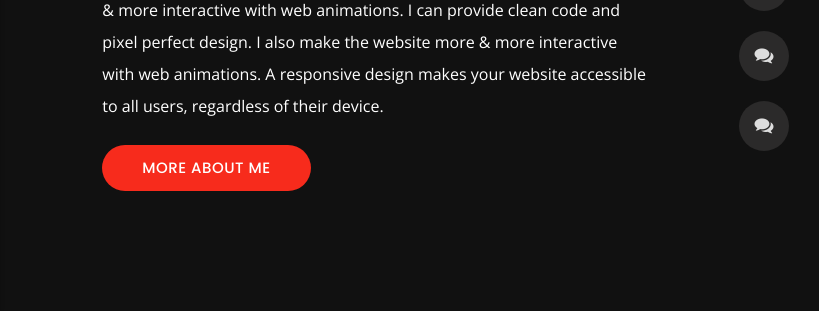
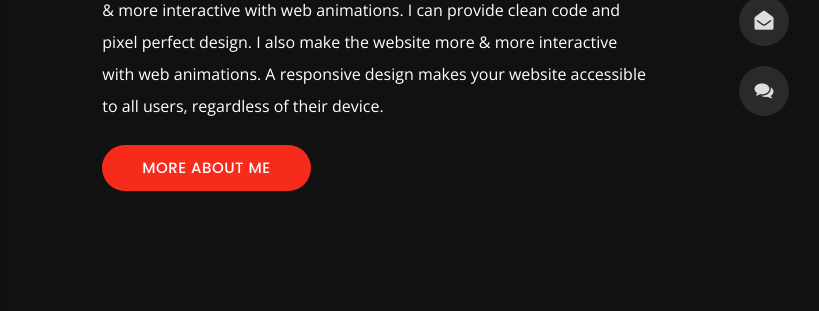
Before and after one commit to farhankabir133/fk_site, a plain HTML site: page index.html in a window 1280 px wide. Shown: the part 449-760 px from the top of the page, 461-1280 px from the left. Drawn offline with nearby package versions, Linux system fonts and the light colour scheme.

Commit message:
Update index.html

```diff
--- a/index.html
+++ b/index.html
@@ -115,12 +115,6 @@
                 <h2>Blog</h2>
             </a>
         </li>
-        <li class="icon-box">
-            <i class="fa fa-comments"></i>
-            <a href="blog.html">
-                <h2>Blog</h2>
-            </a>
-        </li>
     </ul>
     <!-- Fixed Navigation Ends -->
     <!-- Mobile Menu Starts -->
```
